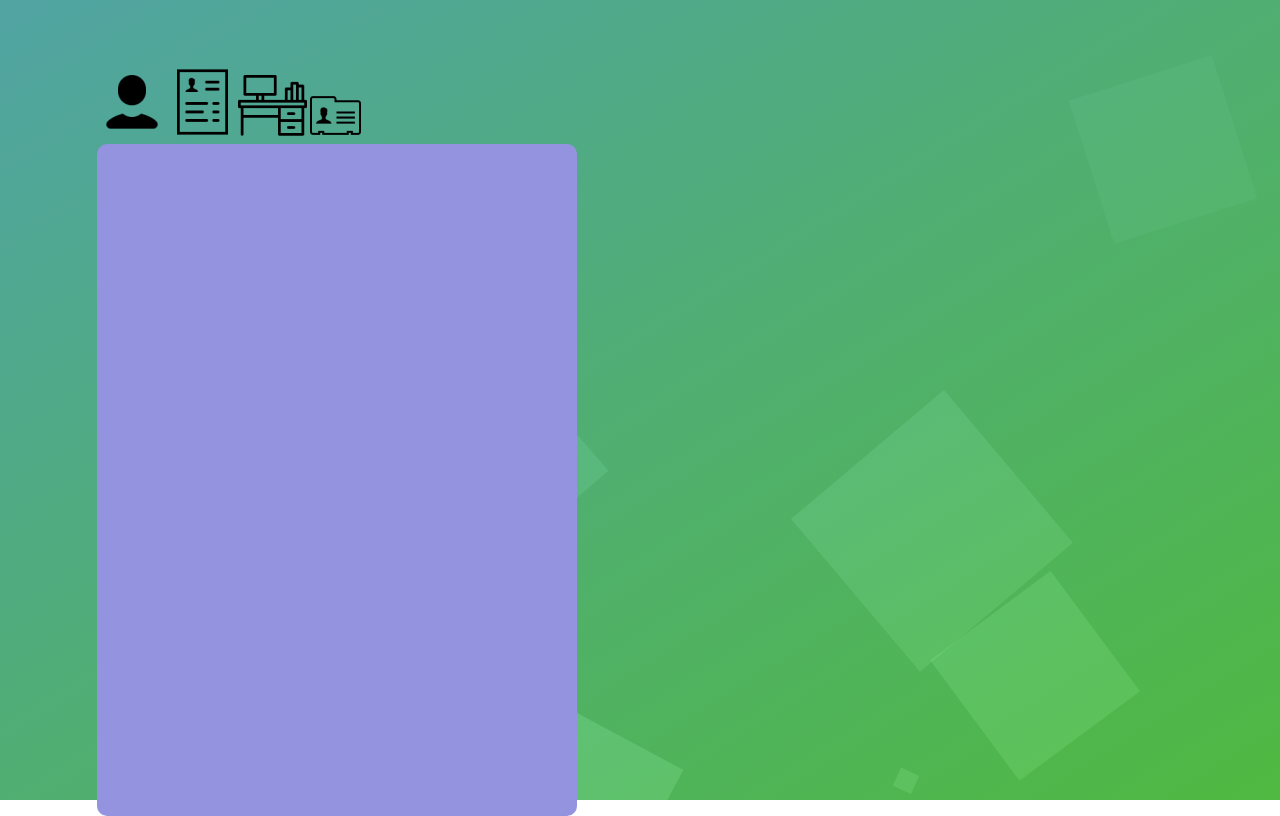
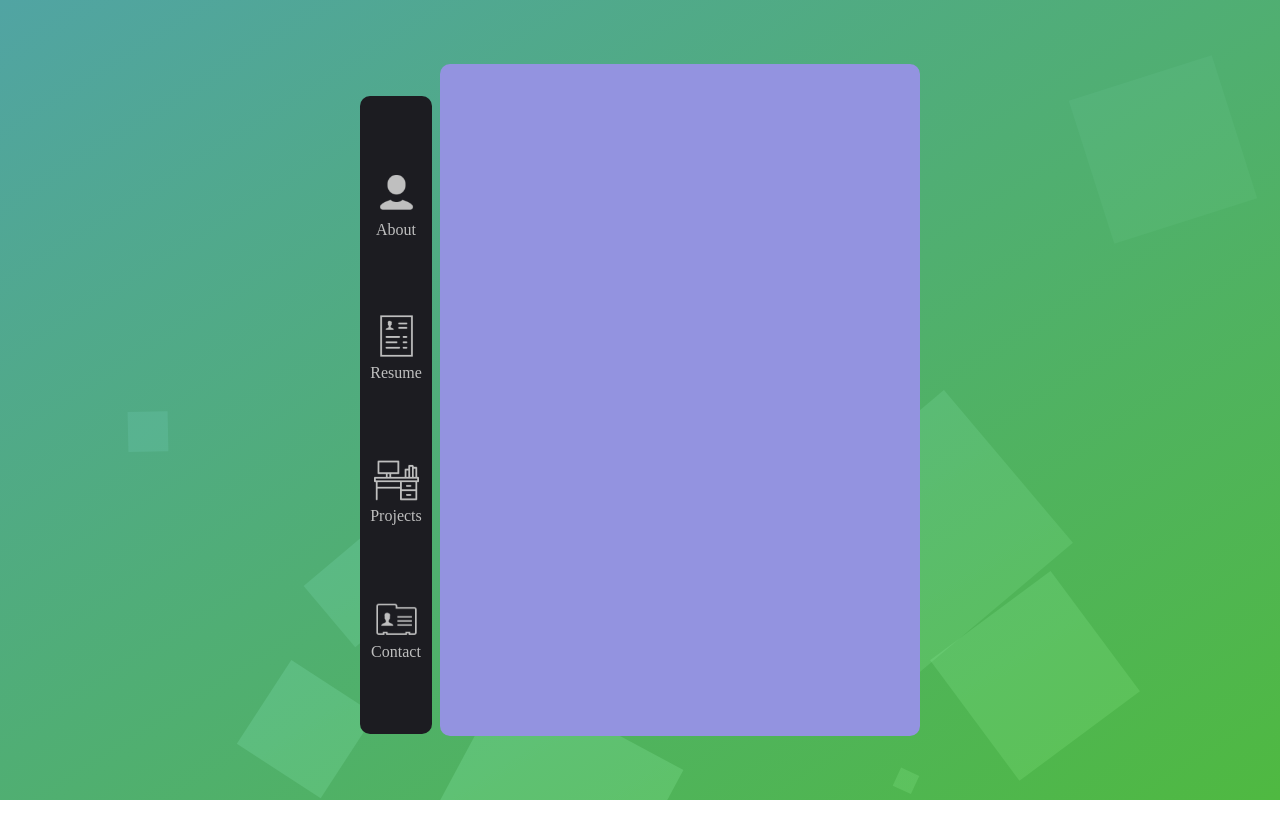
Before and after one commit to NanaShi929/portfolio, a React (Create React App) app: page /contact in a window 1280 px wide. Built offline with nearby package versions, Linux system fonts and the light colour scheme.

Commit message:
menu design

```diff
--- a/src/Components/Layout/Layout.css
+++ b/src/Components/Layout/Layout.css
@@ -5,6 +5,7 @@
     height: 100vh;
     width: 100vw;
     display: flex;
+
     justify-content: center;
     align-items: center;
     padding: 0 20px;
@@ -14,6 +15,9 @@
 .container {
     margin: 8vh 6vw;
     position: relative;
+    display: flex;
+justify-content: center;
+align-items: center;
     top: 0px;
     left: 0px;
      width: 100%;
@@ -22,20 +26,33 @@
     max-height: 674px; */
      transition: 0.4s;
 }
-.menuCard{
-
+.menu{
+display: grid;
     margin-right: 8px;
     position: relative;
     left: 0;
     top: 15px;
     float: left;
     width: 72px;
+    height: 95%;
+    align-content: space-evenly;
+    justify-content: space-evenly;
     z-index: 100;
     text-align: center;
     opacity: 1;
     visibility: visible;
+    border-radius:10px ;
+    background: hsl(240deg 8.2% 11.96%);
+    /* color: hsl(0deg 0% 74.9%); */
 
+color: hsl(0deg 0% 74.9%);
 }
+.menu img{
+   width: 45px;
+     filter: drop-shadow(0px 1000px 0 hsl(0deg 0% 74.9%));
+  transform: translateY(-1000px);
+}
+
 .profileCard{
     position: relative;
     width:480px;
--- a/src/Components/Layout/Menu.js
+++ b/src/Components/Layout/Menu.js
@@ -10,20 +10,31 @@ function Menu() {
     <>
       <Router>
         <div className="theme"></div>
+        <div className="menu">
           <div>
-          <Link to={"../Pages/About.js"}>
+            <Link to={"../About"}>
               <img src="../icons/Person.png" alt="About"></img>
             </Link>
-
-          <Link to={"../Pages/Resume"}>
+            <span>About</span>
+          </div>
+          <div>
+            <Link to={"../Resume"}>
               <img src="../icons/Resume.png" alt="Resume"></img>
             </Link>
-          <Link to={"../Pages/Project"}>
+            <span>Resume</span>
+          </div>
+          <div>
+            <Link to={"../Project"}>
               <img src="../icons/Office.png" alt="Office"></img>
             </Link>
-          <Link to={"../Pages/Contact"}>
+            <span>Projects</span>
+          </div>
+          <div>
+            <Link to={"../Contact"}>
               <img src="../icons/Contact.png" alt="Contact"></img>
             </Link>
+            <span>Contact</span>
+          </div>
         </div>
         <Routes>
           <Route path="/" element={<About />} />
--- a/src/Components/Pages/Contact.js
+++ b/src/Components/Pages/Contact.js
@@ -1,4 +1,4 @@
 function Contact() {
-
+    <h1>COnstact</h1>
 }
 export default Contact
```
Lines whose indentation alone changed are shown as unchanged.
